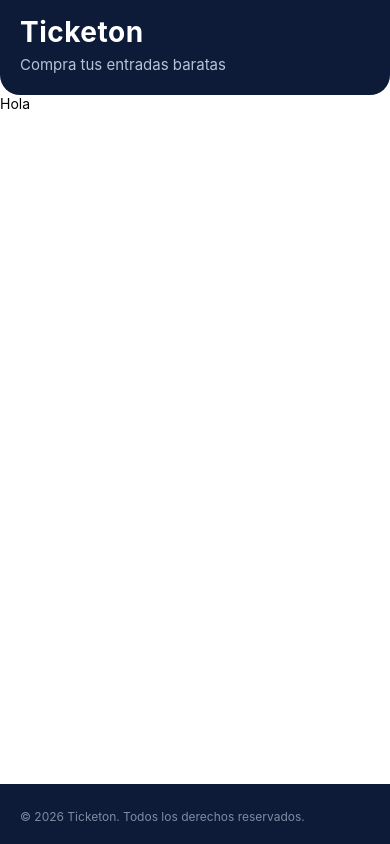
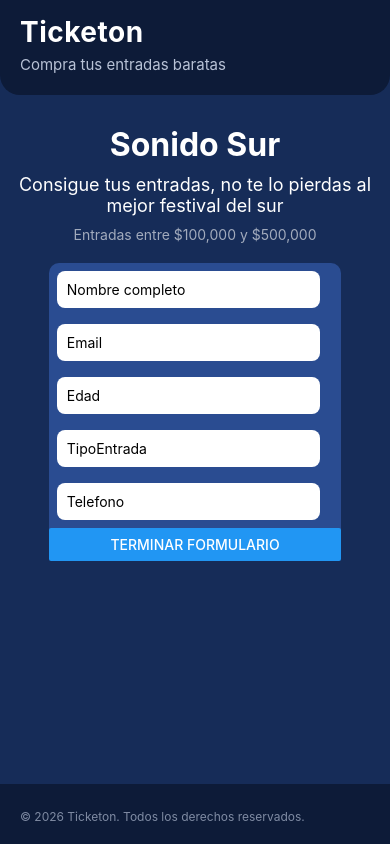
Before and after one commit to Max5976/TP11-Hevia, a React Native app: screen / in a window 390 px wide. Built offline with nearby package versions, Linux system fonts and the light colour scheme.

Commit message:
Agregar form 1

```diff
--- a/App.js
+++ b/App.js
@@ -30,7 +30,8 @@ export default function App() {
 const styles = StyleSheet.create({
   container: {
     flex: 1,
-    backgroundColor: '#fff',
+    backgroundColor: '#162c58',
+
   },
   content: {
     flex: 1, // Esto empuja al Footer hacia abajo y al Header hacia arriba
--- a/package.json
+++ b/package.json
@@ -8,6 +8,7 @@
     "expo-status-bar": "~57.0.1",
     "react": "19.2.3",
     "react-dom": "19.2.3",
+    "react-hook-form": "^7.89.0",
     "react-native": "0.86.3",
     "react-native-safe-area-context": "~5.7.0",
     "react-native-web": "^0.21.2"
--- a/pages/Home.jsx
+++ b/pages/Home.jsx
@@ -1,5 +1,5 @@
-import { useState } from 'react';
-import { View, Text, StyleSheet } from 'react-native';
+import { useEffect, useState } from 'react';
+import { View, Text, TextInput, Button, StyleSheet } from 'react-native';
 
 function Home() {
     const [formulario, setFormulario] = useState({
@@ -10,9 +10,70 @@ function Home() {
         telefono: '' // puede ser null / es opcional
     });
 
+    const emailValido = /^[^\s@]+@[^\s@]+\.[^\s@]+$/;
+
+    const enviarFormulario = () => {
+
+        if (formulario.nombreCompleto.trim() === '') {
+            console.log('El nombre es obligatorio');
+            return;
+        }
+        else if (!emailValido.test(formulario.email)) {
+            console.log('El email no es válido');
+            return;
+        }
+        else if (formulario.edad.trim() === '' || formulario.edad < 18) {
+            console.log('La edad no es válida, debe haber algo escrito y debes ser mayor a 18 para entrar');
+            return;
+        }
+    }
+
     return (
-        <View>
-            <Text>Hola</Text>
+        <View style={styles.container}>
+            <Text style={styles.titulo}>Sonido Sur</Text>
+            <Text style={styles.subtitulo}>Consigue tus entradas, no te lo pierdas al mejor festival del sur</Text>
+            <Text style={styles.letraChica}>Entradas entre $100,000 y $500,000</Text>
+            <View style={styles.formulario}>
+                <TextInput
+                    style={styles.input}
+                    placeholder='Nombre completo'
+                    value={formulario.nombreCompleto}
+                    onChangeText={(valor) =>
+                        setFormulario({...formulario, nombreCompleto: valor})
+                    }
+                />
+                <TextInput
+                    style={styles.input}
+                    placeholder="Email"
+                    value={formulario.email}
+                    keyboardType="email-address"
+                    onChangeText={(valor) =>
+                        setFormulario({...formulario, email: valor})
+                    }
+                />
+                <TextInput
+                    style={styles.input}
+                    placeholder="Edad"
+                    keyboardType="numeric"
+                    value={formulario.edad}
+                    onChangeText={(valor) =>
+                        setFormulario({...formulario, edad: valor})
+                    }
+                />
+                <TextInput
+                    style={styles.input}
+                    placeholder='TipoEntrada'
+                />
+                <TextInput
+                    style={styles.input}
+                    placeholder='Telefono'
+                />
+                <Button
+                    style={styles.button}
+                    title="Terminar Formulario"
+                    onPress={enviarFormulario}
+                />
+            </View>
         </View>
     );
 }
@@ -20,8 +81,41 @@ function Home() {
 const styles = StyleSheet.create({
     container: {
         flex: 1,
-        justifyContent: 'center',
-        alignItems: 'center'
+        paddingTop: 30,
+        alignItems: 'center',
+        fontStyle: 'italic'
+    },
+    titulo: {
+        color: '#ffffff',
+        fontSize: 32,
+        fontWeight: 'bold'
+    },
+    subtitulo: {
+        color: '#ffffff',
+        fontSize: 18,
+        textAlign: 'center',
+        marginTop: 10
+    },
+    letraChica: {
+        color: '#ffffff98',
+        fontSize: 14,
+        marginTop: 10
+    },
+    formulario: {
+        backgroundColor: '#2a4c91',
+        width: '75%',
+        marginTop: 20,
+        borderRadius: 10
+    },
+    input: {
+        backgroundColor: '#ffffff',
+        width: '90%',
+        padding: 10,
+        margin: 8,
+        borderRadius: 8
+    },
+    button: {
+        color: '#ffffff'
     }
 });
 
```
Also changed, not shown: 1 other file (tests, documents, lock files or other folders).
